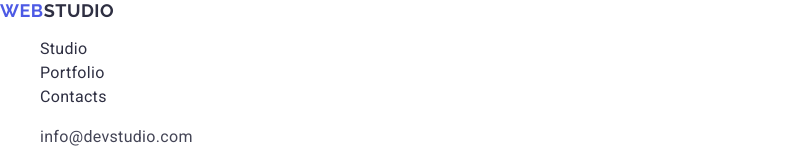
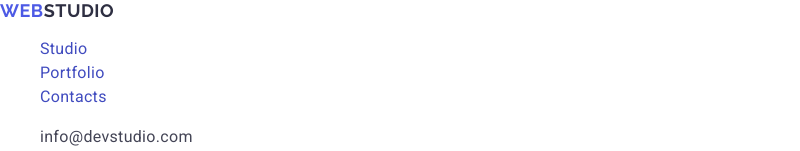
Before and after one commit to YuriyVolochayev/goit-markup-hw-02, a plain HTML site: page index.html in a window 1280 px wide. Shown: the top 151 px of the page, without its empty margins (0-800 px from the left). Drawn offline with nearby package versions, Linux system fonts and the light colour scheme.

Commit message:
change color for nav-link

```diff
--- a/css/styles.css
+++ b/css/styles.css
@@ -30,7 +30,7 @@ a {
   font-size: 16px;
   line-height: 1.5;
   letter-spacing: 0.02em;
-  color: #2e2f42;
+  color: #404bbf;
 }
 
 .address {
```
